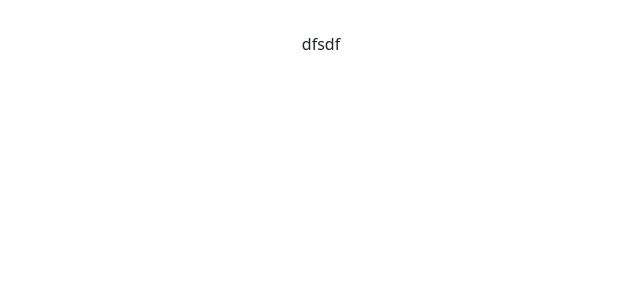
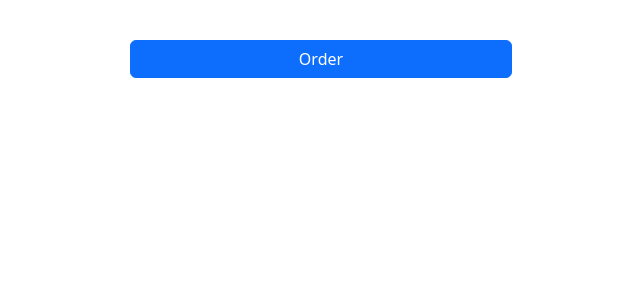
Before and after one commit to bss94/hw58UI, a React (Vite) app: page / in a window 1280 px wide. Shown: the top 300 px of the page, without its empty margins (319-959 px from the left). Built offline with nearby package versions, Linux system fonts and the light colour scheme.

Commit message:
lvl1 start, copy modal component from lesson, add button on app to open Modal

```diff
--- a/src/App.tsx
+++ b/src/App.tsx
@@ -1,14 +1,42 @@
 import {useState} from 'react';
 import './App.css';
+import Modal from './components/Modal/Modal';
 
 
 const App = () => {
   const [state, setState] = useState();
-
+  const [showModal,setShowModal]=useState(false);
 
   return (
     <>
-      dfsdf
+      <main className="container-fluid">
+        <div className="row mt-2">
+          <div className="col-4">
+
+          </div>
+
+          <div className="col-4">
+            <button className="w-100 btn btn-primary"
+                    onClick={() => setShowModal(true)}
+            >
+              Order
+            </button>
+          </div>
+          <div className="col-4">
+
+          </div>
+        </div>
+      </main>
+
+
+      <Modal show={showModal} title={'Order'} onClose={() => setShowModal(false)}>
+        <div className="modal-body">
+          content
+        </div>
+        <div className="modal-footer">
+          <button className="btn btn-danger" onClick={() => setShowModal(false)}>Cancel</button>
+        </div>
+      </Modal>
     </>
   );
 };
--- /dev/null
+++ b/src/components/Modal/Modal.tsx
@@ -0,0 +1,40 @@
+import React from 'react';
+
+interface Props extends React.PropsWithChildren {
+  show: boolean;
+  title: string;
+  onClose: React.MouseEventHandler;
+
+
+}
+
+const Modal: React.FC<Props> = ({
+  show,
+  title,
+  onClose,
+  children
+}) => {
+  return (
+    <>
+      <div className="modal-backdrop show"
+           style={{display: show ? 'block' : 'none'}}
+      />
+      <div className="modal show"
+           style={{display: show ? 'block' : 'none'}}
+           onClick={onClose}
+      >
+        <div className="modal-dialog"
+             onClick={event => event.stopPropagation()}>
+          <div className="modal-content">
+            <div className="modal-header">
+              <h1 className="modal-title fs-5"> {title}</h1>
+            </div>
+            {children}
+          </div>
+        </div>
+      </div>
+    </>
+  );
+};
+
+export default Modal;
```
